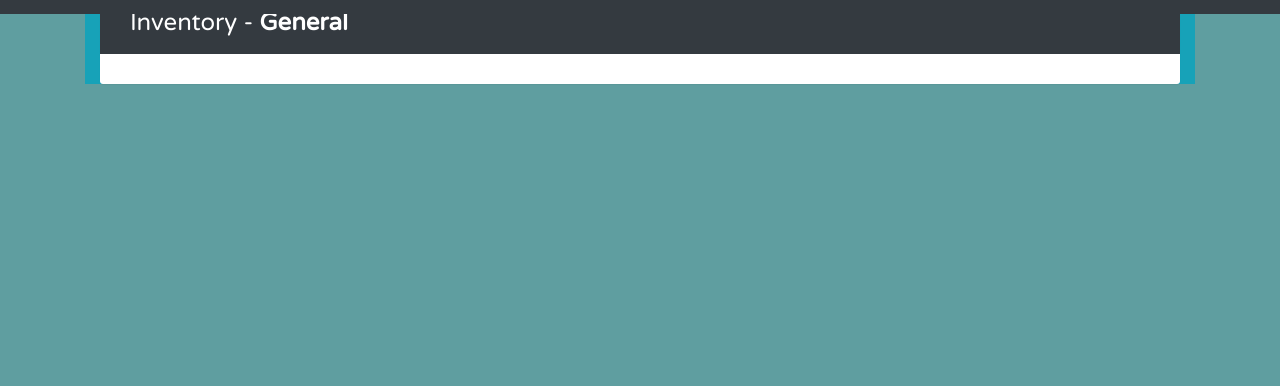
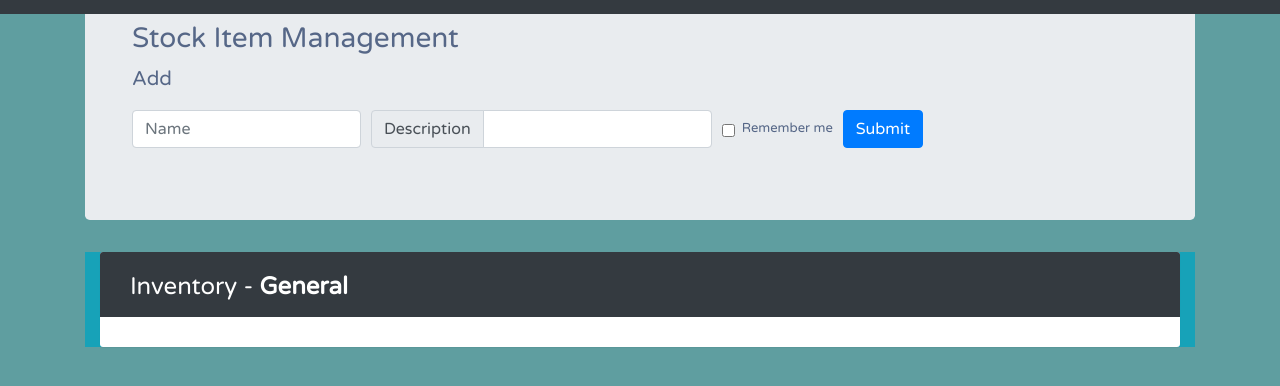
Before and after one commit to rodolfojc/iwa-project, a plain HTML site: page views/index.html in a window 1280 px wide. Shown: the part 42-428 px from the top of the page. Drawn offline with nearby package versions, Linux system fonts and the light colour scheme; no server answers.

Commit message:
Removed Total Value and added jumbo and inline form

```diff
--- a/views/index.html
+++ b/views/index.html
@@ -300,6 +300,10 @@
 		.modal form label {
 			font-weight: normal;
 		}
+
+        .back {
+            padding-top : 15%;
+        }
 	</style>
 
 </head>
@@ -316,6 +320,40 @@
 	<!-- Page Content -->
 
 	<main role="main" class="container">
+    <div class="jumbotron jumbotron-fluid-center">
+        <div class="container">
+            <h3 class="display-5">Stock Item Management</h3>
+            <p class="lead">Add</p>
+            <form>
+            <div class="form-row align-items-center">
+                <div class="col-auto">
+                <label class="sr-only" for="inlineFormInput">Name</label>
+                <input type="text" class="form-control mb-2" id="inlineFormInput" placeholder="Name">
+                </div>
+                <div class="col-auto">
+                <label class="sr-only" for="inlineFormInputGroup">Description</label>
+                <div class="input-group mb-2">
+                    <div class="input-group-prepend">
+                    <div class="input-group-text">Description</div>
+                    </div>
+                    <input type="text" class="form-control" id="inlineFormInputGroup" placeholder="">
+                </div>
+                </div>
+                <div class="col-auto">
+                <div class="form-check mb-2">
+                    <input class="form-check-input" type="checkbox" id="autoSizingCheck">
+                    <label class="form-check-label" for="autoSizingCheck">
+                    Remember me
+                    </label>
+                </div>
+                </div>
+                <div class="col-auto">
+                <button type="submit" class="btn btn-primary mb-2">Submit</button>
+                </div>
+            </div>
+            </form>
+        </div>
+    </div>
 		<div class="container bg-info">
 			<div class="table-wrapper">
 				<div class="table-title bg-dark">
```
Also changed, not shown: 1 other file.
